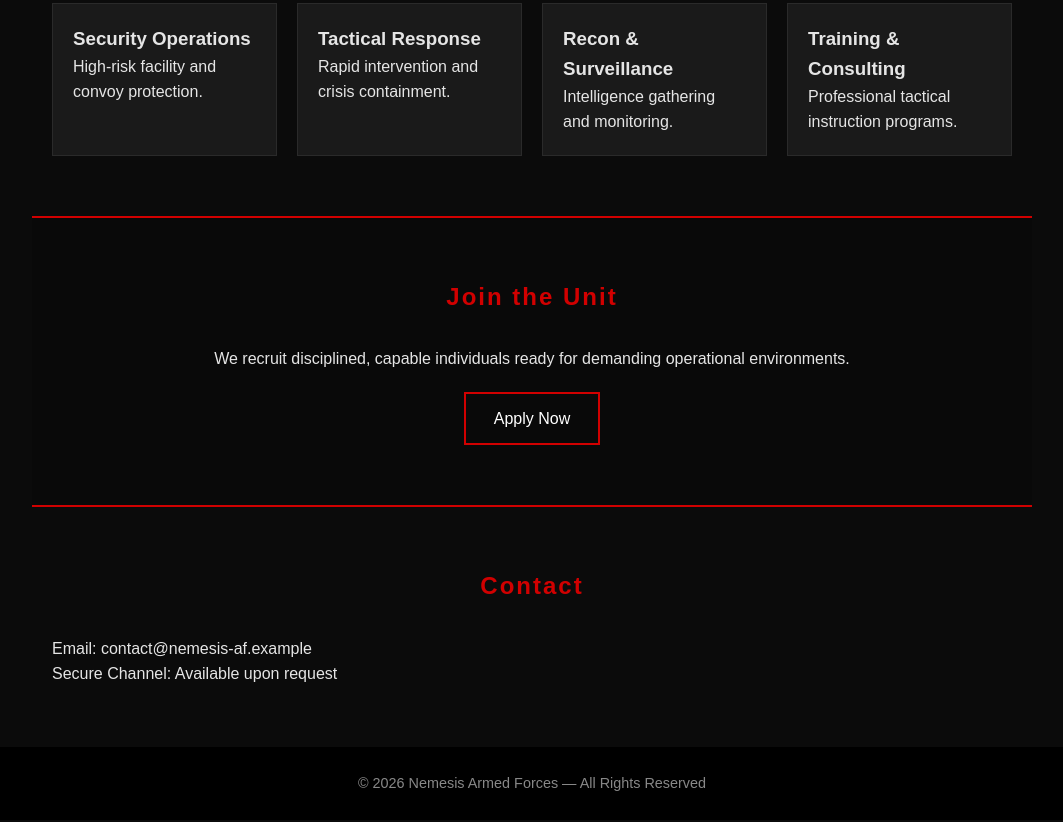
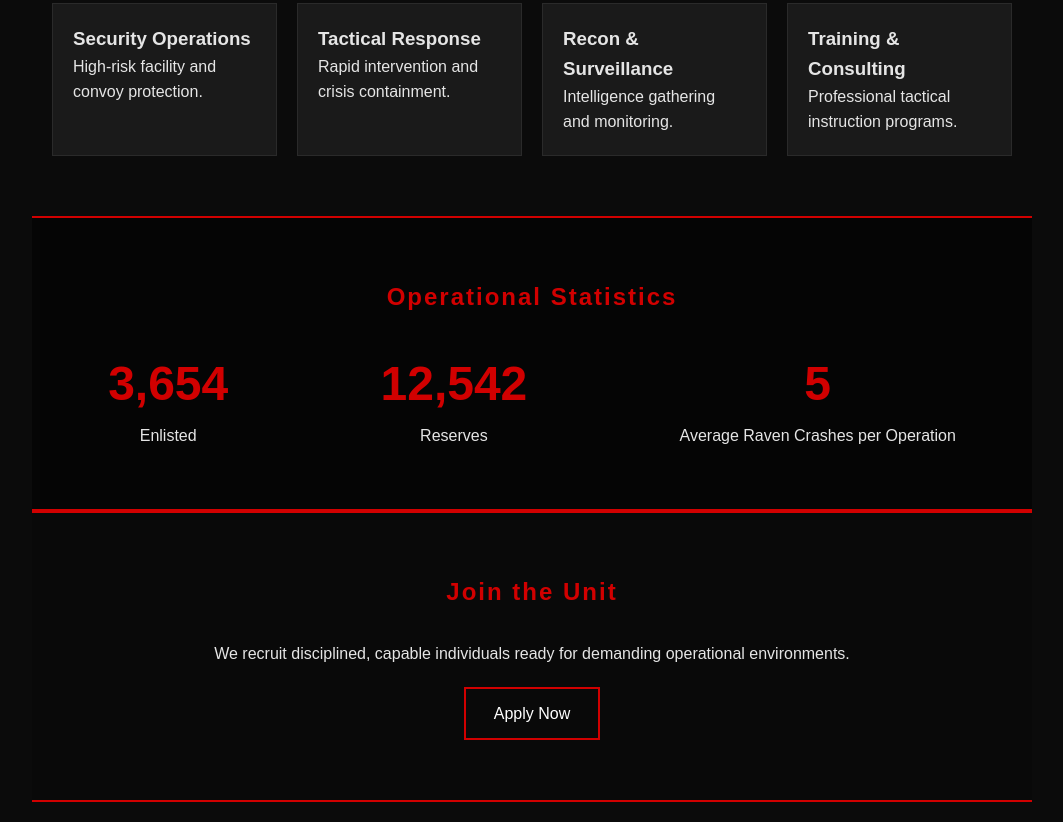
Before and after one commit to dox121-pixel/DoxNAF.online, a plain HTML site: page index.html in a window 1280 px wide. Shown: the part 921-1743 px from the top of the page, without its empty margins (108-1171 px from the left). Drawn offline with Linux system fonts and the light colour scheme.

Commit message:
Add files via upload

```diff
--- a/index.html
+++ b/index.html
@@ -4,119 +4,7 @@
   <meta charset="UTF-8" />
   <meta name="viewport" content="width=device-width, initial-scale=1.0" />
   <title>Nemesis Armed Forces</title>
-  <style>
-    :root {
-      --red: #d10000;
-      --dark: #0b0b0b;
-      --gray: #1a1a1a;
-      --light: #e5e5e5;
-    }
-
-    * { box-sizing: border-box; margin: 0; padding: 0; font-family: Arial, Helvetica, sans-serif; }
-
-    body {
-      background: var(--dark);
-      color: var(--light);
-      line-height: 1.6;
-    }
-
-    header {
-      background: linear-gradient(180deg, #000 0%, #111 100%);
-      padding: 20px;
-      border-bottom: 3px solid var(--red);
-      text-align: center;
-    }
-
-    header img {
-      width: 120px;
-      margin-bottom: 10px;
-    }
-
-    nav {
-      display: flex;
-      justify-content: center;
-      gap: 25px;
-      margin-top: 10px;
-    }
-
-    nav a {
-      color: var(--light);
-      text-decoration: none;
-      font-weight: bold;
-      transition: 0.2s;
-    }
-
-    nav a:hover { color: var(--red); }
-
-    .hero {
-      text-align: center;
-      padding: 80px 20px;
-      background: radial-gradient(circle at center, #151515 0%, #050505 100%);
-    }
-
-    .hero h1 {
-      font-size: 2.8em;
-      letter-spacing: 3px;
-      margin-bottom: 10px;
-    }
-
-    .hero p {
-      color: #bbb;
-      max-width: 600px;
-      margin: auto;
-    }
-
-    section { padding: 60px 20px; max-width: 1000px; margin: auto; }
-
-    h2 {
-      text-align: center;
-      margin-bottom: 30px;
-      color: var(--red);
-      letter-spacing: 2px;
-    }
-
-    .cards {
-      display: grid;
-      grid-template-columns: repeat(auto-fit, minmax(220px, 1fr));
-      gap: 20px;
-    }
-
-    .card {
-      background: var(--gray);
-      padding: 20px;
-      border: 1px solid #2a2a2a;
-      transition: 0.25s;
-    }
-
-    .card:hover { border-color: var(--red); transform: translateY(-5px); }
-
-    .recruit {
-      text-align: center;
-      background: #090909;
-      border-top: 2px solid var(--red);
-      border-bottom: 2px solid var(--red);
-    }
-
-    .btn {
-      display: inline-block;
-      margin-top: 20px;
-      padding: 12px 28px;
-      border: 2px solid var(--red);
-      color: white;
-      text-decoration: none;
-      transition: 0.25s;
-    }
-
-    .btn:hover { background: var(--red); }
-
-    footer {
-      text-align: center;
-      padding: 25px;
-      background: #000;
-      font-size: 0.9em;
-      color: #888;
-    }
-  </style>
+  <link rel="stylesheet" href="styles.css">
 </head>
 <body>
   <header>
@@ -125,6 +13,7 @@
     <nav>
       <a href="#about">About</a>
       <a href="#operations">Operations</a>
+      <a href="#stats">Statistics</a>
       <a href="#recruitment">Recruitment</a>
       <a href="#contact">Contact</a>
     </nav>
@@ -150,6 +39,24 @@
     </div>
   </section>
 
+  <section id="stats" class="stats">
+    <h2>Operational Statistics</h2>
+    <div class="counter-container">
+      <div class="counter-box">
+        <span class="counter" data-target="3654">0</span>
+        <p>Enlisted</p>
+      </div>
+      <div class="counter-box">
+        <span class="counter" data-target="12542">0</span>
+        <p>Reserves</p>
+      </div>
+      <div class="counter-box">
+        <span class="counter" data-target="5">0</span>
+        <p>Average Raven Crashes per Operation</p>
+      </div>
+    </div>
+  </section>
+
   <section id="recruitment" class="recruit">
     <h2>Join the Unit</h2>
     <p>We recruit disciplined, capable individuals ready for demanding operational environments.</p>
@@ -165,5 +72,7 @@
   <footer>
     © 2026 Nemesis Armed Forces — All Rights Reserved
   </footer>
+
+<script src="script.js"></script>
 </body>
 </html>
--- /dev/null
+++ b/script.js
@@ -0,0 +1,34 @@
+const counters = document.querySelectorAll('.counter');
+let started = false;
+
+function runCounter() {
+  if (started) return;
+
+  const trigger = document.querySelector("#stats").getBoundingClientRect().top;
+  if (trigger < window.innerHeight - 100) {
+    started = true;
+
+    counters.forEach(counter => {
+      const target = +counter.getAttribute('data-target');
+      const speed = 200; // smaller = faster
+      let count = 0;
+
+      const update = () => {
+        const increment = Math.ceil(target / speed);
+        count += increment;
+
+        if (count < target) {
+          counter.innerText = count;
+          requestAnimationFrame(update);
+        } else {
+          counter.innerText = target.toLocaleString();
+        }
+      };
+
+      update();
+    });
+  }
+}
+
+window.addEventListener('scroll', runCounter);
+window.addEventListener('load', runCounter);
--- /dev/null
+++ b/styles.css
@@ -0,0 +1,137 @@
+:root {
+  --red: #d10000;
+  --dark: #0b0b0b;
+  --gray: #1a1a1a;
+  --light: #e5e5e5;
+}
+
+* { box-sizing: border-box; margin: 0; padding: 0; font-family: Arial, Helvetica, sans-serif; }
+
+body {
+  background: var(--dark);
+  color: var(--light);
+  line-height: 1.6;
+}
+
+header {
+  background: linear-gradient(180deg, #000 0%, #111 100%);
+  padding: 20px;
+  border-bottom: 3px solid var(--red);
+  text-align: center;
+}
+
+header img {
+  width: 120px;
+  margin-bottom: 10px;
+}
+
+nav {
+  display: flex;
+  justify-content: center;
+  gap: 25px;
+  margin-top: 10px;
+}
+
+nav a {
+  color: var(--light);
+  text-decoration: none;
+  font-weight: bold;
+  transition: 0.2s;
+}
+
+nav a:hover { color: var(--red); }
+
+.hero {
+  text-align: center;
+  padding: 80px 20px;
+  background: radial-gradient(circle at center, #151515 0%, #050505 100%);
+}
+
+.hero h1 {
+  font-size: 2.8em;
+  letter-spacing: 3px;
+  margin-bottom: 10px;
+}
+
+.hero p {
+  color: #bbb;
+  max-width: 600px;
+  margin: auto;
+}
+
+section { padding: 60px 20px; max-width: 1000px; margin: auto; }
+
+h2 {
+  text-align: center;
+  margin-bottom: 30px;
+  color: var(--red);
+  letter-spacing: 2px;
+}
+
+.cards {
+  display: grid;
+  grid-template-columns: repeat(auto-fit, minmax(220px, 1fr));
+  gap: 20px;
+}
+
+.card {
+  background: var(--gray);
+  padding: 20px;
+  border: 1px solid #2a2a2a;
+  transition: 0.25s;
+}
+
+.card:hover { border-color: var(--red); transform: translateY(-5px); }
+
+.recruit {
+  text-align: center;
+  background: #090909;
+  border-top: 2px solid var(--red);
+  border-bottom: 2px solid var(--red);
+}
+
+.btn {
+  display: inline-block;
+  margin-top: 20px;
+  padding: 12px 28px;
+  border: 2px solid var(--red);
+  color: white;
+  text-decoration: none;
+  transition: 0.25s;
+}
+
+.btn:hover { background: var(--red); }
+
+footer {
+  text-align: center;
+  padding: 25px;
+  background: #000;
+  font-size: 0.9em;
+  color: #888;
+}
+
+/* COUNTERS */
+
+.stats {
+  background: #050505;
+  border-top: 2px solid var(--red);
+  border-bottom: 2px solid var(--red);
+}
+
+.counter-container {
+  display: flex;
+  justify-content: space-around;
+  flex-wrap: wrap;
+  gap: 40px;
+}
+
+.counter-box {
+  text-align: center;
+}
+
+.counter {
+  font-size: 3em;
+  color: var(--red);
+  font-weight: bold;
+  display: block;
+}
```
Also changed, not shown: 1 other file.
